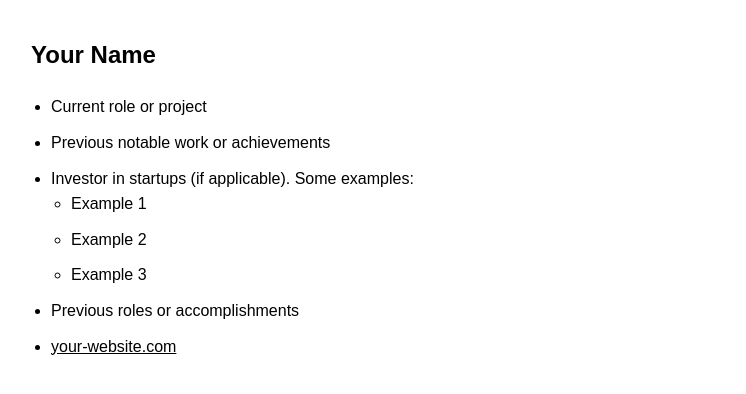
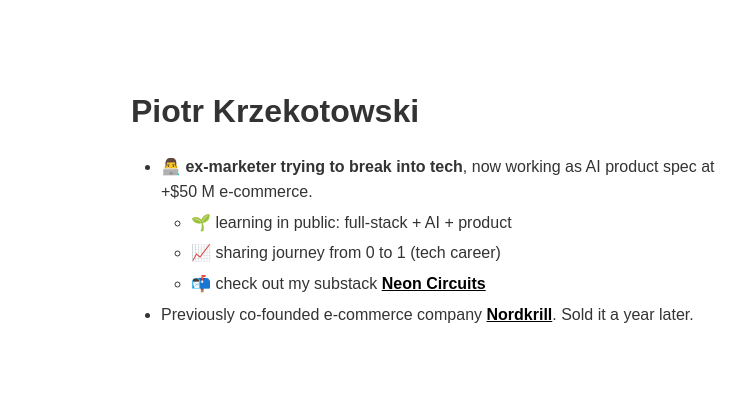
Before and after one commit to pkrzekotowski/pkrzekotowski.github.io, a Jekyll site: the page built from index.markdown, in a window 1280 px wide. Shown: the top 394 px of the page, without its empty margins (209-955 px from the left). Built offline with Jekyll 4.4.1, drawn with Linux system fonts in a browser that asks for light colours.

Commit message:
updated website design

```diff
--- a/_layouts/minimalist.html
+++ b/_layouts/minimalist.html
@@ -3,46 +3,45 @@
 <head>
     <meta charset="UTF-8">
     <meta name="viewport" content="width=device-width, initial-scale=1.0">
-    <title>Your Name</title>
+    <title>Piotr Krzekotowski</title>
     <style>
         body {
-            font-family: Arial, sans-serif;
+            font-family: Arial, Helvetica, sans-serif;
             line-height: 1.6;
-            color: #000;
-            max-width: 800px;
-            margin: 0 auto;
-            padding: 20px;
+            color: #333;
+            max-width: 600px;
+            padding: 25px 25px;
+            margin: 40px auto;
         }
         h1 {
-            font-size: 24px;
-            margin-bottom: 20px;
+            font-size: 32px;
+            margin-bottom: 10px;
         }
         ul {
-            padding-left: 20px;
+            padding-left: 30px;
         }
         li {
-            margin-bottom: 10px;
+            margin-bottom: 5px;
         }
         a {
             color: #000;
             text-decoration: underline;
+            font-weight: bold;
         }
     </style>
 </head>
 <body>
-    <h1>Your Name</h1>
+    <div class="main-content">
+    <h1>Piotr Krzekotowski</h1>
     <ul>
-        <li>Current role or project</li>
-        <li>Previous notable work or achievements</li>
-        <li>Investor in startups (if applicable). Some examples:
-            <ul>
-                <li>Example 1</li>
-                <li>Example 2</li>
-                <li>Example 3</li>
-            </ul>
-        </li>
-        <li>Previous roles or accomplishments</li>
-        <li><a href="your-website.com">your-website.com</a></li>
-    </ul>
+        <li>👨‍💻 <b>ex-marketer trying to break into tech</b>, now working as AI product spec at +$50 M e-commerce.</li>
+        <ul>
+            <li>🌱 learning in public: full-stack + AI + product</li>
+            <li>📈 sharing journey from 0 to 1 (tech career)</li>
+            <li>📬 check out my substack <a href="https://neoncircuits.substack.com/">Neon Circuits</a></li>
+        </ul>
+        <li> Previously co-founded e-commerce company <a hrefs="https://www.instagram.com/nordkrillpl/">Nordkrill</a>. Sold it a year later.</li>
+
+    </div>
 </body>
 </html>
--- a/index.markdown
+++ b/index.markdown
@@ -7,6 +7,7 @@ title: Piotr Krzekotowski
 * 🌱 learning in public: full-stack + AI + product.
 * 📈 sharing journey from 0 to 1 (tech career).
 * 📬 check out my substack [Neon Circuits](https://neoncircuits.substack.com/)
+*
 
 
 * Previous notable work or achievements
@@ -16,3 +17,6 @@ title: Piotr Krzekotowski
   * Example 3
 * Previous roles or accomplishments
 * [your-website.com](https://your-website.com)
+
+📈 sharing journey from 0 to 1 (tech career)
+📬 substack: Neon Circuits
```
Also changed, not shown: index.html (deleted, +0 -13 lines).
